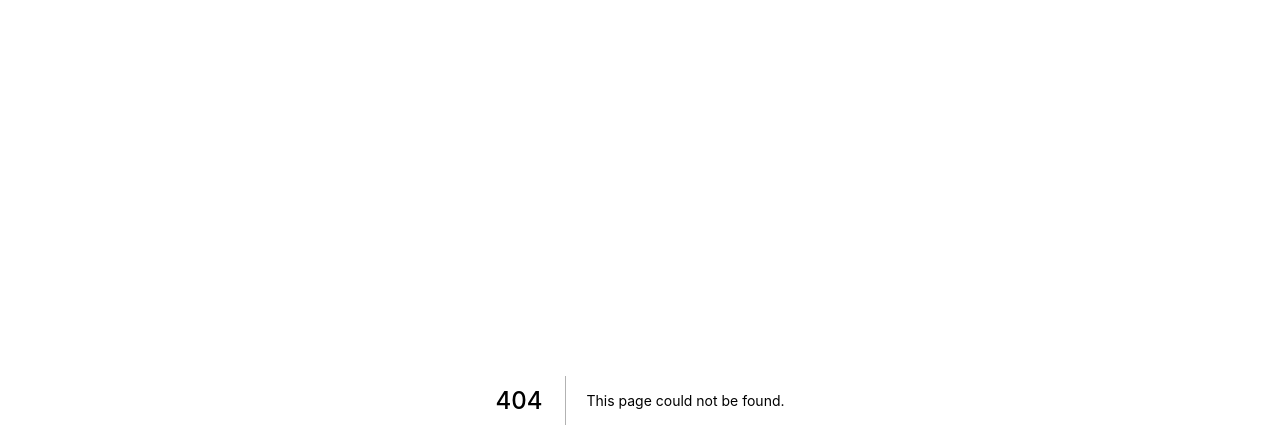
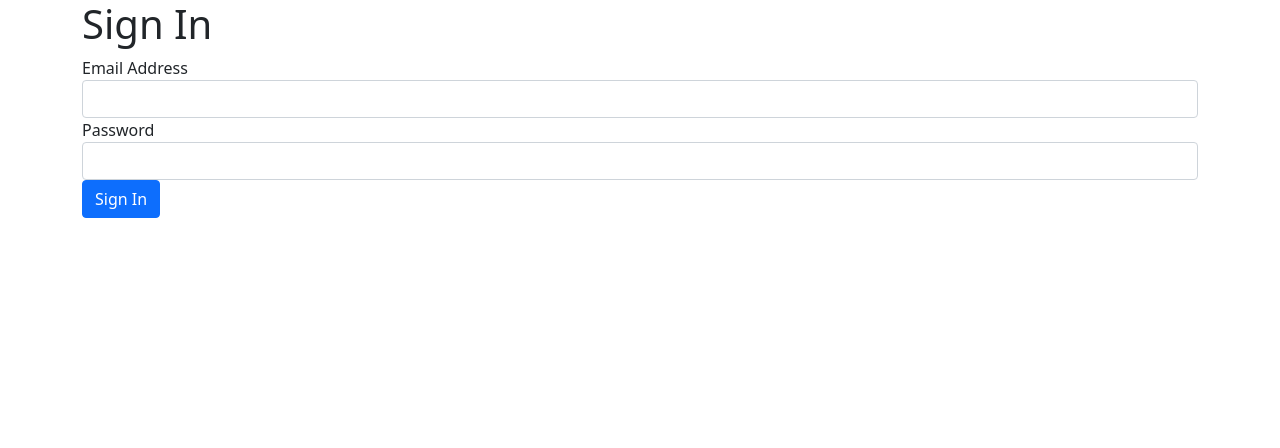
Before and after one commit to jwshinx/ticketing, a Next.js app in the folder client/: page /auth/signin in a window 1280 px wide. Before the commit this address had no page. Shown: the top 448 px of the page. Built offline with nearby package versions, Linux system fonts and the light colour scheme.

Commit message:
client: created signin form

```diff
--- /dev/null
+++ b/client/pages/auth/signin.js
@@ -0,0 +1,52 @@
+import { useState } from 'react';
+import Router from 'next/router';
+import useRequest from '../../hooks/use-request';
+
+const Signup = () => {
+  const [email, setEmail] = useState('');
+  const [password, setPassword] = useState('');
+  const { doRequest, errors } = useRequest({
+    url: '/api/users/signin',
+    method: 'post',
+    body: {
+      email,
+      password
+    },
+    onSuccess: () => Router.push('/')
+  });
+
+  const onSubmit = async event => {
+    event.preventDefault();
+
+    console.log("+++> onsubmit");
+
+    await doRequest();
+  };
+
+  return (
+    <form onSubmit={onSubmit}>
+      <h1>Sign In</h1>
+      <div className="form-group">
+        <label>Email Address</label>
+        <input
+          value={email}
+          onChange={e => setEmail(e.target.value)}
+          className="form-control"
+        />
+      </div>
+      <div className="form-group">
+        <label>Password</label>
+        <input
+          value={password}
+          onChange={e => setPassword(e.target.value)}
+          type="password"
+          className="form-control"
+        />
+      </div>
+      {errors}
+      <button className="btn btn-primary">Sign In</button>
+    </form>
+  );
+};
+
+export default Signup;
```
